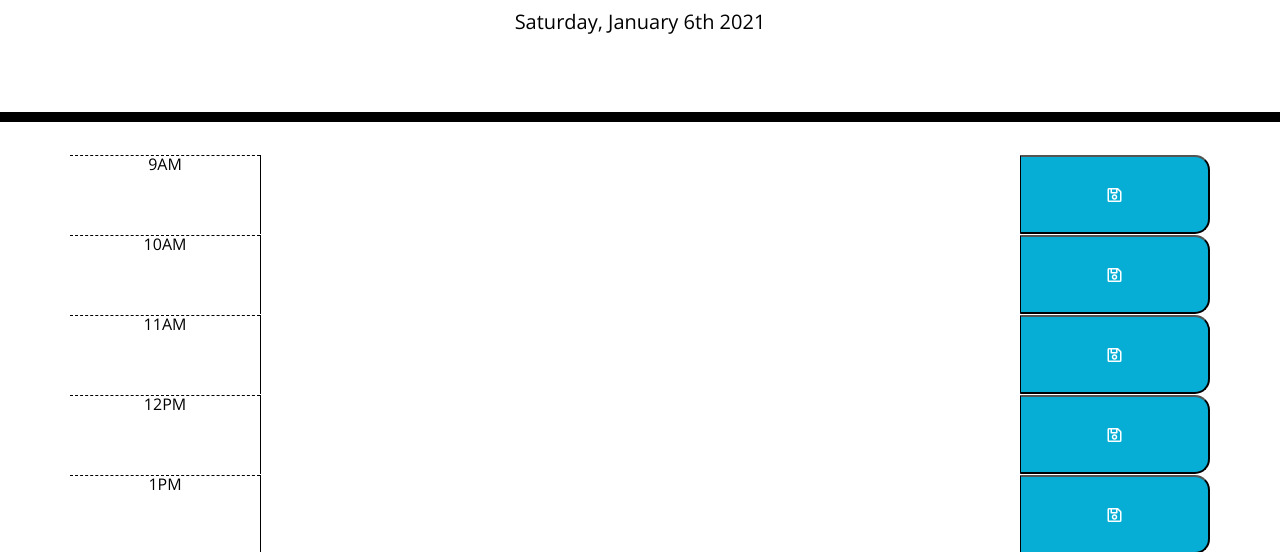
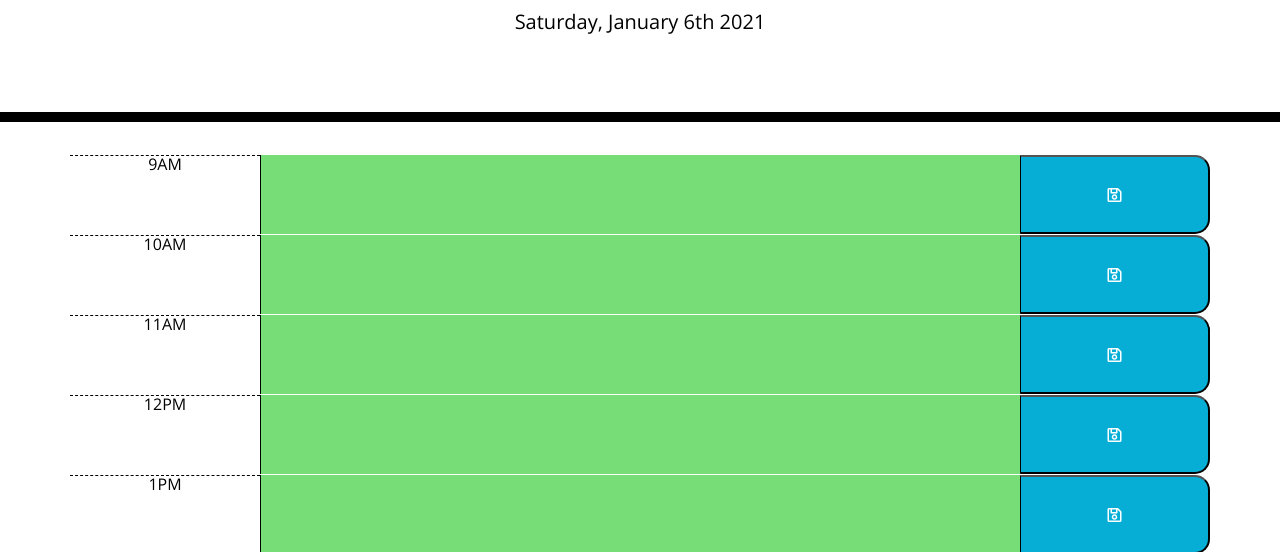
Before and after one commit to KannaVairavan/Work-Day-Scheduler, a plain HTML site: page index.html in a window 1280 px wide. Shown: the part 182-734 px from the top of the page. Drawn offline with nearby package versions, Linux system fonts and the light colour scheme.

Commit message:
each time block is color-coded to indicate whether it is in the past, present, or future

```diff
--- a/index.html
+++ b/index.html
@@ -62,6 +62,25 @@
         };
 
 
+        // Check time block
+        var hourDayTime=moment().format("hA");
+        console.log (hourDayTime);
+        var timeBlockAllEL = $(".time-block");
+        for (var i=0; i < timeBlockAllEL.length; i++){
+          var timeBlockId=timeBlockAllEL.attr("id");
+          var timeBlockArea=timeBlockAllEL.children(".row").children("textarea")
+          if (timeBlockId === hourDayTime){
+            timeBlockArea.addClass("present");
+
+          }else if(moment(timeBlockId, "hA").isBefor){
+            timeBlockArea.addClass("past");
+
+          }else if(moment(timeBlockId, "hA").isAfter){
+            timeBlockArea.addClass("future");
+          }
+
+
+        }
 
     </script>
   </body>
```
